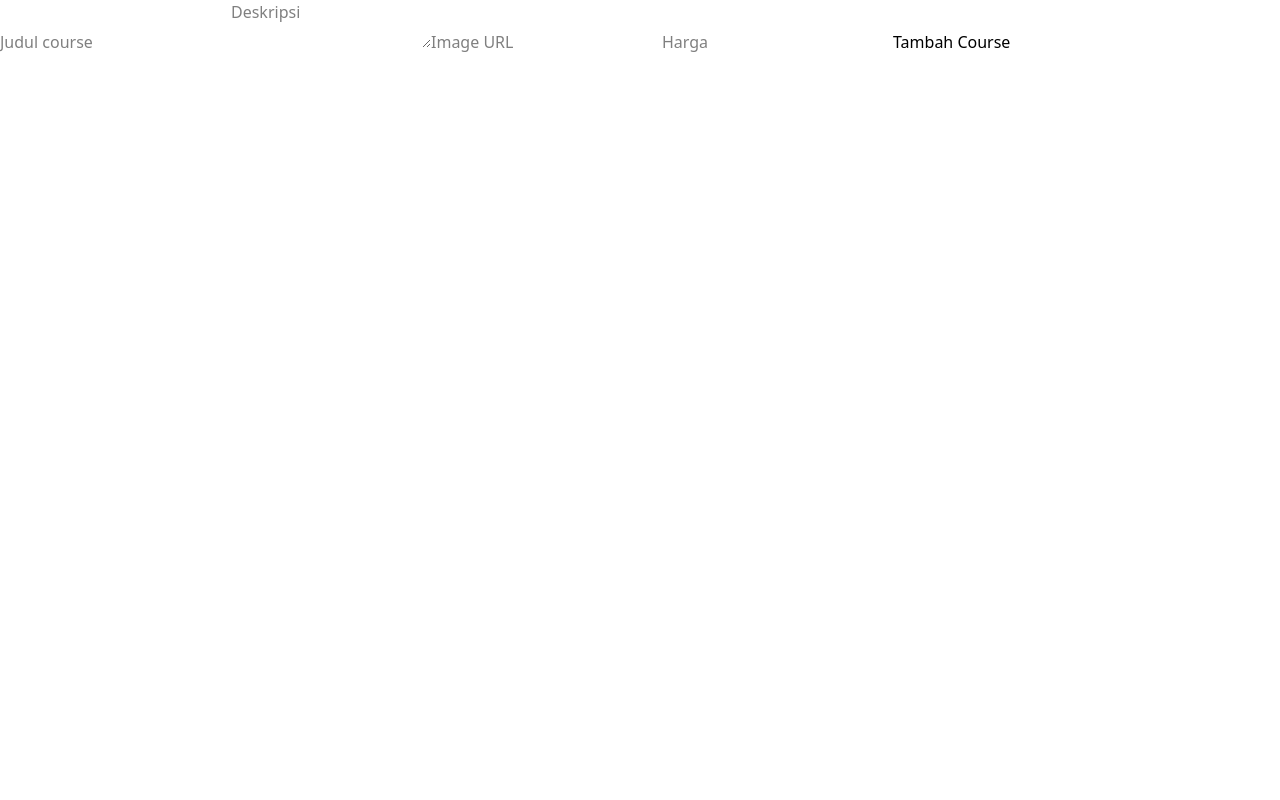
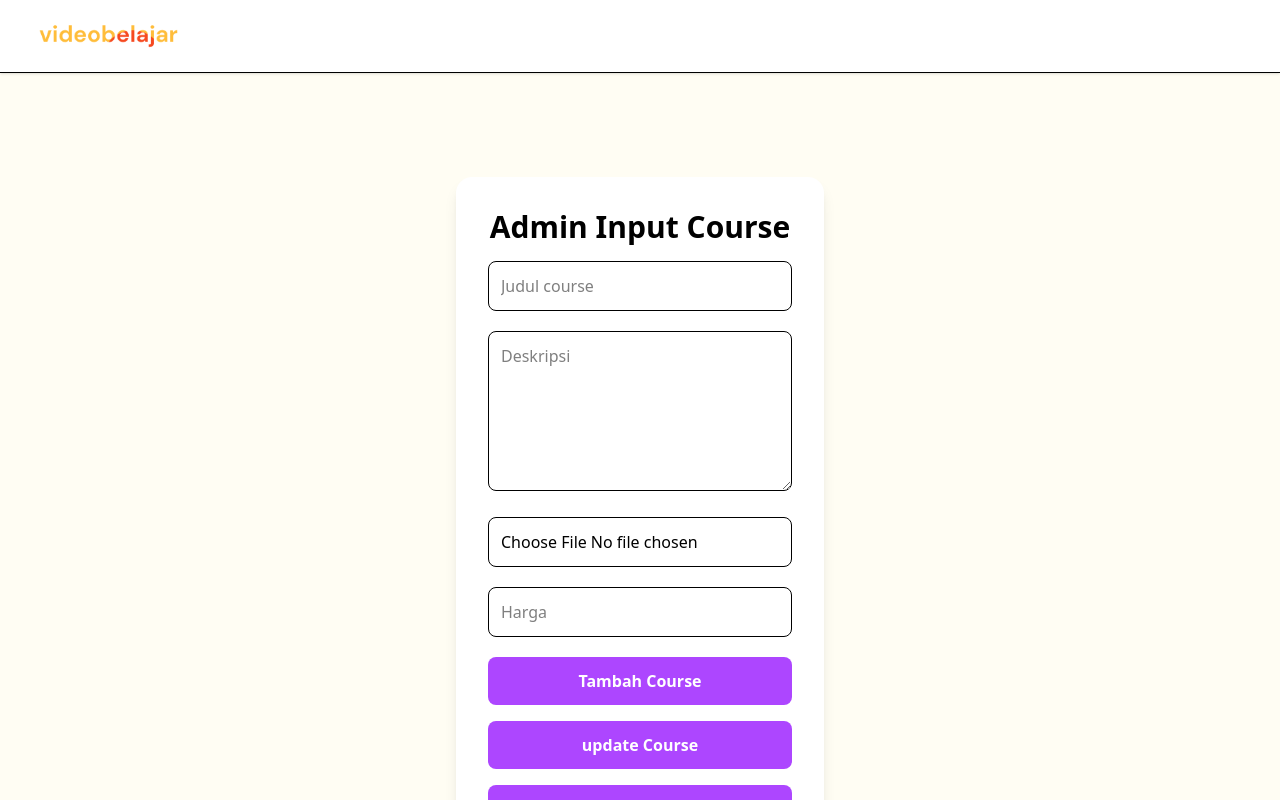
Before and after one commit to dwisnuadi/my-project, a React (Vite) app: page /admin in a window 1280 px wide. Shown: the top 800 px of the page. Built offline with nearby package versions, Linux system fonts and the light colour scheme.

Commit message:
src/pages/admin.jsx

```diff
--- a/src/pages/admin.jsx
+++ b/src/pages/admin.jsx
@@ -26,31 +26,144 @@ export default function AddCourse() {
   };
 
  return (
-    <form onSubmit={handleSubmit}>
+  <div className="min-h-screen bg-orchid-white-50">
+
+    <header className="bg-white border-b shadow py-4 px-6">
+      <img src="/images/Logo.png" alt="Logo" className="h-10" />
+    </header>
+
+    <div className=" p-10 w-full max-w-md space-y-4 mx-auto mt-16">
+
+      <form
+        onSubmit={handleSubmit}
+        className="bg-white shadow-lg rounded-2xl p-8 w-full max-w-md space-y-4"
+      >
+
+        <h1 className="text-3xl font-bold text-center text-black-800 mb-4">
+          Admin Input Course
+        </h1>
+
         <input
           type="text"
           placeholder="Judul course"
           onChange={(e) => setTitle(e.target.value)}
+          className="w-full border border-black rounded-lg p-3 mb-5 focus:outline-none focus:ring-2 focus:ring-green-200"
         />
 
         <textarea
           placeholder="Deskripsi"
           onChange={(e) => setDescription(e.target.value)}
+          className="w-full border border-black rounded-lg p-3 h-40  mb-5 focus:outline-none focus:ring-2 focus:ring-green-200"
         />
 
         <input
-        type="text"
-        placeholder="Image URL"
-        onChange={(e) => setImage(e.target.value)}
+          type="file"
+          accept="image/*"
+          onChange={(e) => setImage(e.target.files[0])}
+          className="w-full border border-black rounded-lg p-3 mb-5 focus:outline-none focus:ring-2 focus:ring-green-200"
         />
 
         <input
           type="number"
           placeholder="Harga"
           onChange={(e) => setPrice(e.target.value)}
+          className="w-full border border-balck rounded-lg p-3 mb-5 focus:outline-none focus:ring-2 focus:ring-green-200"
         />
 
-      <button type="submit">Tambah Course</button>
+        <button
+          type="submit"
+          className="w-full bg-purple-500 hover:bg-purple-600 text-white font-semibold py-3 rounded-lg transition"
+        >
+          Tambah Course
+        </button>
+
+                <button
+          type="submit"
+          className="w-full bg-purple-500 hover:bg-purple-600 text-white font-semibold py-3 rounded-lg transition"
+        >
+          update Course
+        </button>
+        <button
+          type="submit"
+          className="w-full bg-purple-500 hover:bg-purple-600 text-white font-semibold py-3 rounded-lg transition"
+        >
+          delete Course
+        </button>
       </form>
+
+    </div>
+  {/* footer */}
+
+
+  <footer className="bg-white text-black">
+        <div className="mx-auto max-w-5 xl px-6 py-10 grid gap-8 grid-cols-1 sm:grid-cols-2 md:grid-cols-4 ">
+          <div>
+            <img
+              src="/images/Logo.png"
+              className="h-14 w-52 mb-4"
+            />
+            <p className="text-3 font-bold ml-4">
+              Gali Potensi Anda Melalui Pembelajaran Video di hariesok.id!
+            </p>
+            <p className="text-sm mt-2 ml-4">
+              Jl. Usman Effendi No. 50 Lowokwaru, Malang
+            </p>
+            <p className="text-sm mt-2 ml-4">
+              +62-877-7123-1234
+            </p>
+          </div>
+
+          <div>
+            <h4 className="font-semibold ml-30 mb-2">Kategori</h4>
+            <ul className="space-y-1 text-sm ml-30">
+              <li>Digital & Teknologi</li>
+              <li>Pemasaran</li>
+              <li>Desain</li>
+            </ul>
+          </div>
+
+          <div>
+            <h4 className="font-semibold ml-30 mb-2">Komunitas</h4>
+            <ul className="space-y-1 text-sm ml-30">
+              <li>Tips Sukses</li>
+              <li>Blog</li>
+            </ul>
+          </div>
+
+          <div>
+            <h4 className="font-semibold mb-2 ml-30">Perusahaan</h4>
+            <ul className="space-y-1 text-sm ml-30">
+              <li>Tentang Kami</li>
+              <li>FAQ</li>
+            </ul>
+          </div>
+        </div>
+
+        <div className="border-t border-gray-100 py-4 flex items-center justify-between px-20 mb-10">
+          <span className="text-xs">©2023 Gerobak Sayur All Rights Reserved.</span>
+          <div className="flex gap-4">
+            {socialMediaImages.map((image, index) => (
+              <a key={index} href="#" className="hover:opacity-75">
+                <img
+                  src={image}
+                  alt={`Social media ${index + 1}`}
+                  className="h-8 w-8 rounded-full border-2 border-gray-300"
+                />
+              </a>
+            ))}
+          </div>
+        </div>
+
+      </footer>
+    </div>
   );
 }
+
+
+const socialMediaImages =
+[   "/images/ucide icon.png",
+    "/images/Vector.png",
+    "/images/Lucide Icon.png",
+    "/images/twitter.png"
+
+];
```
Lines whose indentation alone changed are shown as unchanged.
